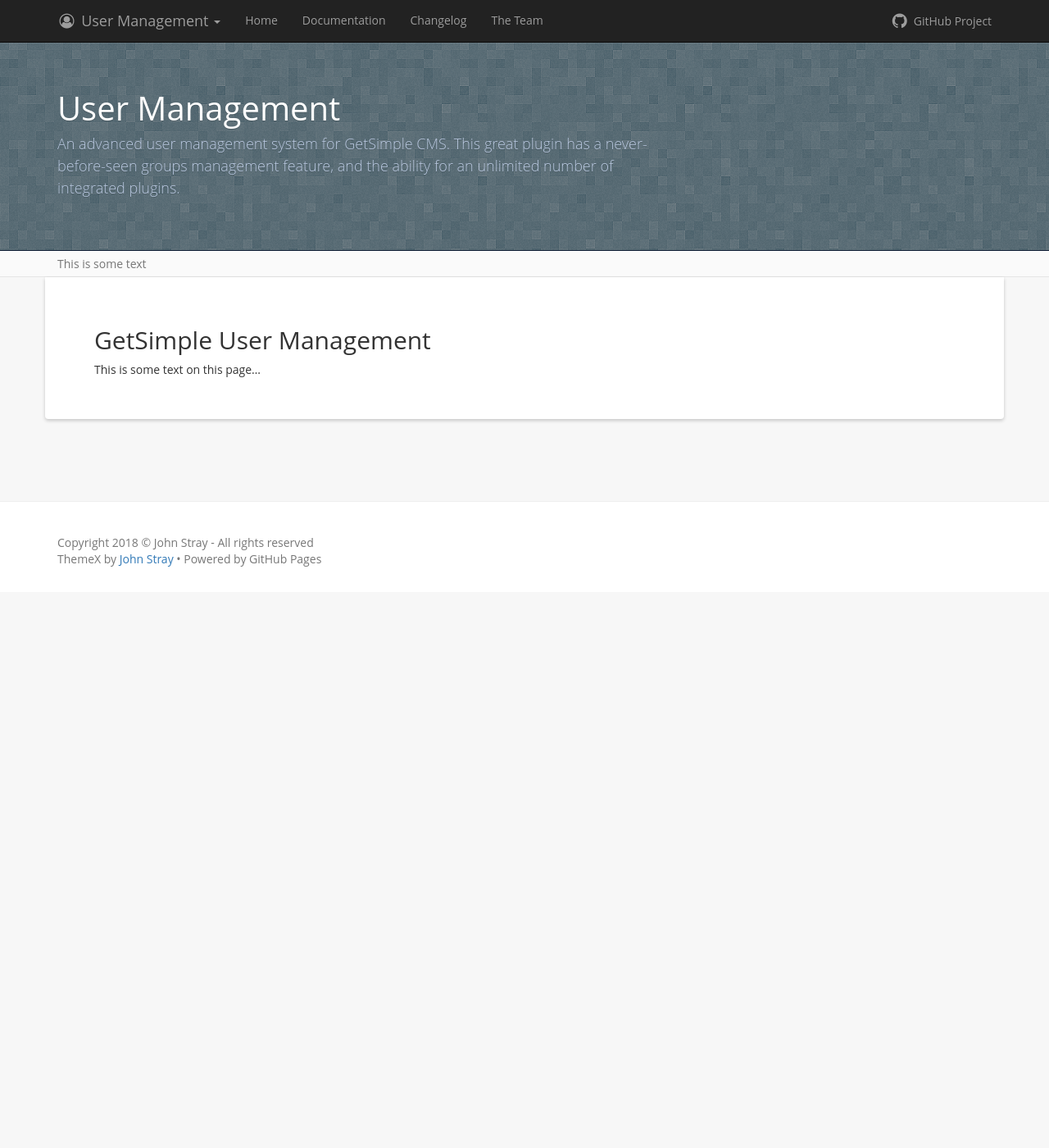
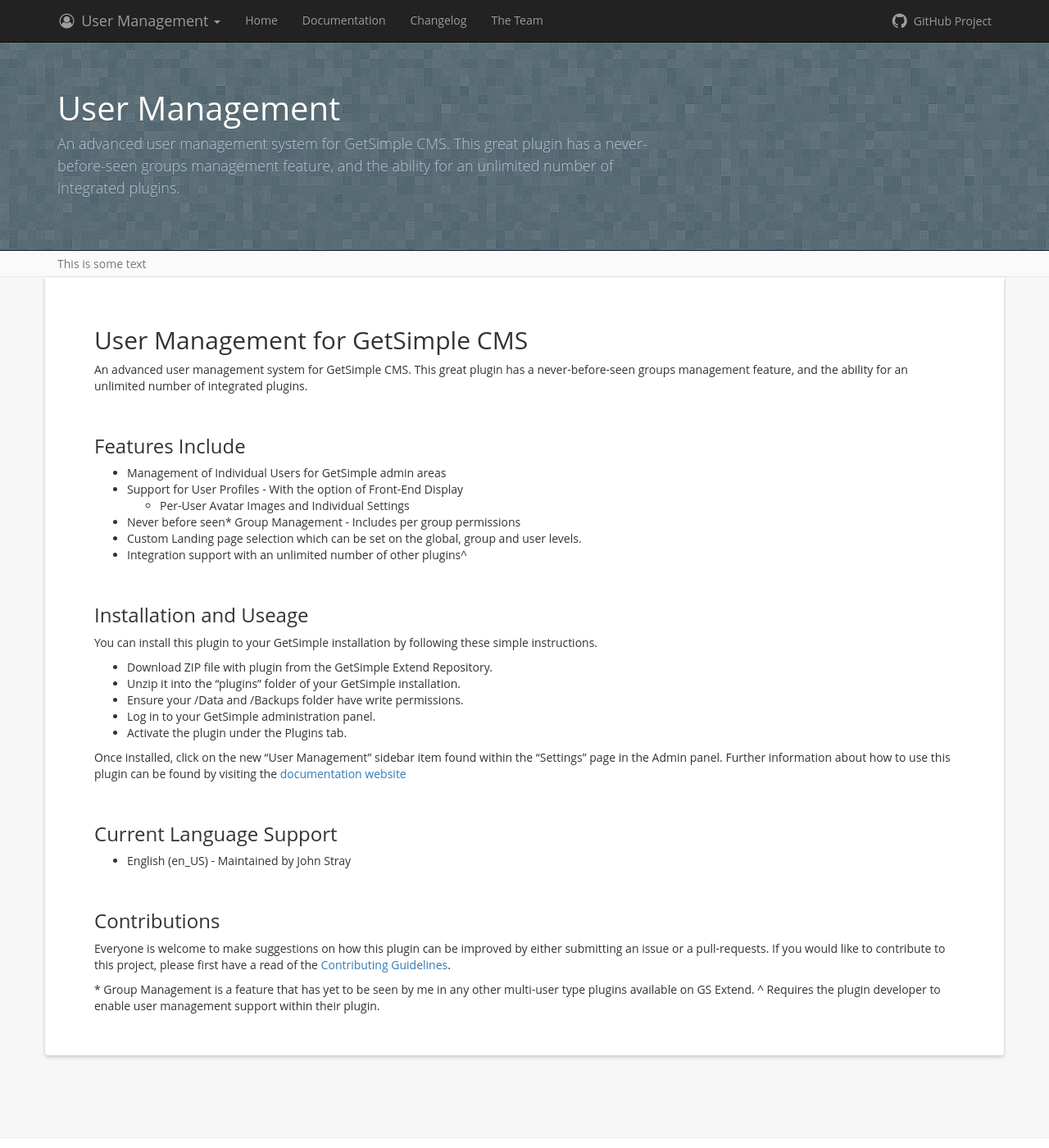
Before and after one commit to johnstray/johnstray.github.io, a Jekyll site: the page built from gs-users/index.md, in a window 1280 px wide and 1400 px high. Shown: the whole window at 82% size. Built offline with Jekyll 4.4.1, drawn with Linux system fonts in a browser that asks for light colours.

Commit message:
Update index.md

```diff
--- a/gs-users/index.md
+++ b/gs-users/index.md
@@ -6,5 +6,33 @@ lang: getsimple
 slide1: /assets/images/gs-blog_slider1.png
 ---
 
-## GetSimple User Management
-This is some text on this page...
+## User Management for GetSimple CMS
+An advanced user management system for GetSimple CMS. This great plugin has a never-before-seen groups management feature, and the ability for an unlimited number of integrated plugins.
+
+### Features Include
+- Management of Individual Users for GetSimple admin areas
+- Support for User Profiles - With the option of Front-End Display
+  - Per-User Avatar Images and Individual Settings
+- Never before seen* Group Management - Includes per group permissions
+- Custom Landing page selection which can be set on the global, group and user levels.
+- Integration support with an unlimited number of other plugins^
+
+### Installation and Useage
+You can install this plugin to your GetSimple installation by following these simple instructions.
+- Download ZIP file with plugin from the GetSimple Extend Repository.
+- Unzip it into the "plugins" folder of your GetSimple installation.
+- Ensure your /Data and /Backups folder have write permissions.
+- Log in to your GetSimple administration panel.
+- Activate the plugin under the Plugins tab.
+
+Once installed, click on the new "User Management" sidebar item found within the "Settings" page in the Admin panel. Further information about how to use this plugin can be found by visiting the [documentation website](https://johnstray.com/gs-users/)
+
+### Current Language Support
+- English (en_US) - Maintained by John Stray
+
+### Contributions
+Everyone is welcome to make suggestions on how this plugin can be improved by either submitting an issue or a pull-requests. If you would like to contribute to this project, please first have a read of the [Contributing Guidelines](CONTRIBUTING.md).
+
+
+\* Group Management is a feature that has yet to be seen by me in any other multi-user type plugins available on GS Extend.
+^ Requires the plugin developer to enable user management support within their plugin.
```
